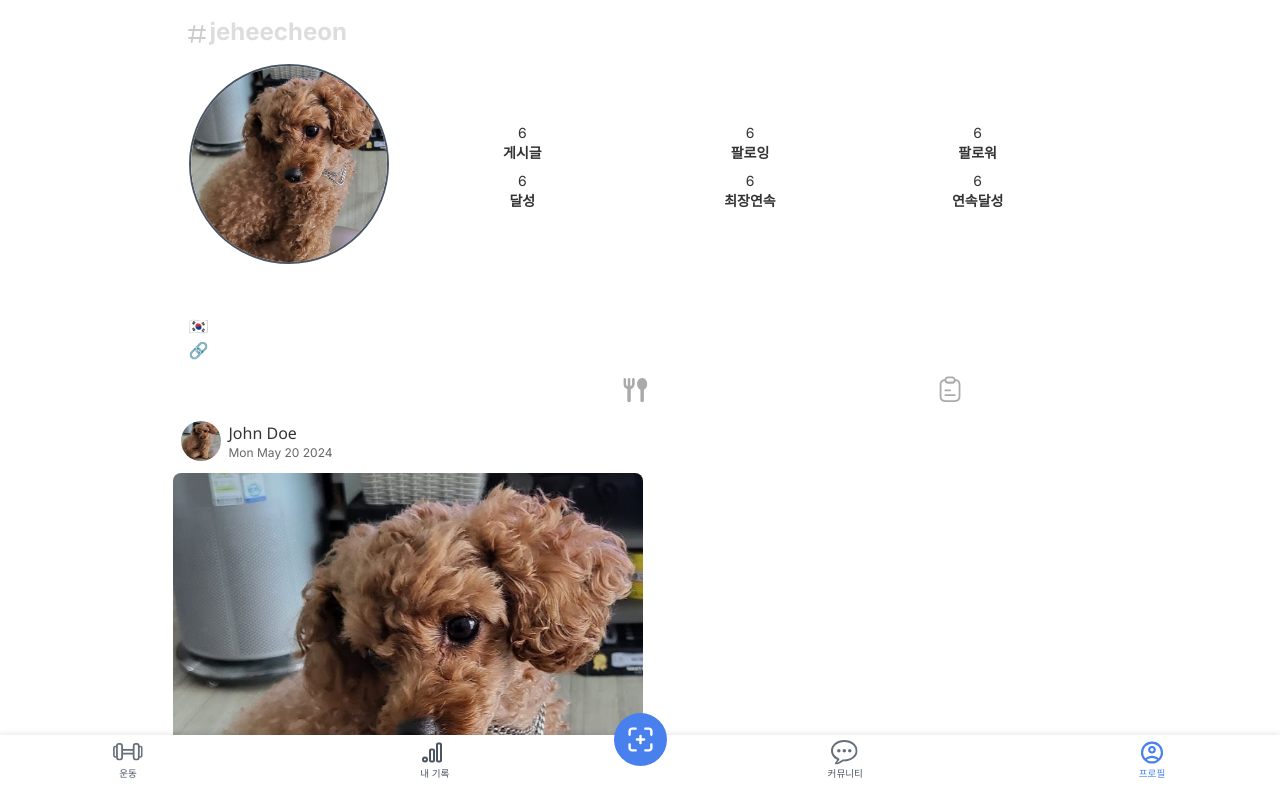
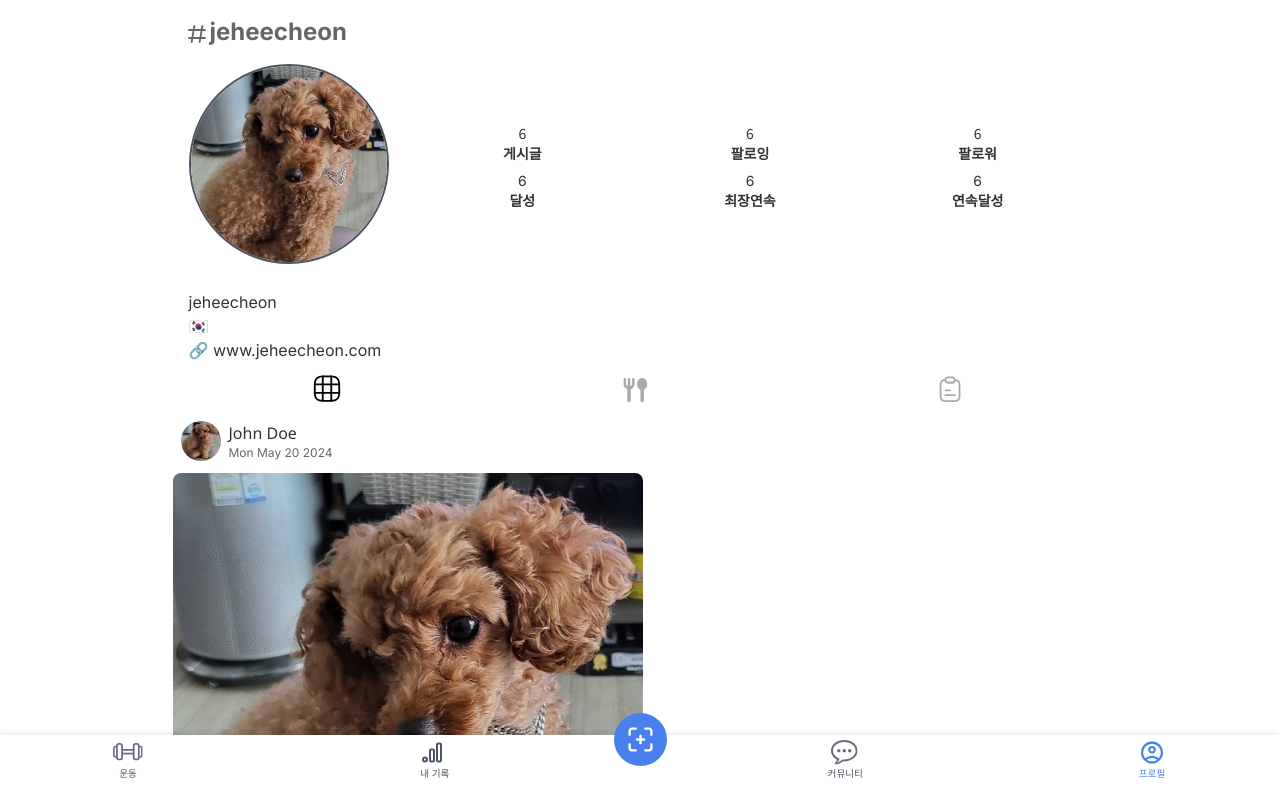
Before and after one commit to MJUZzang/muckGYMma, a Next.js app in the folder projects/fe/: page /profile/posts in a window 1280 px wide. Shown: the top 798 px of the page. Built offline with nearby package versions, Linux system fonts and the light colour scheme.

Commit message:
feat: ㅁㅁ

```diff
--- a/projects/fe/app/community/layout.tsx
+++ b/projects/fe/app/community/layout.tsx
@@ -36,7 +36,7 @@ const CommunityLayout: React.FC<CommunityLayoutProps> = (props) => {
             <div className="flex flex-col border-b-[1px] border-b-gray-300 px-3">
                 <div className="mt-3 max-w-[935px] mx-auto w-full">
                     <p
-                        className={`text-app-font-3 text-2xl font-semibold ${dosis.className}`}
+                        className={`text-app-font-4 text-2xl font-semibold ${dosis.className}`}
                     >
                         Community
                     </p>
--- a/projects/fe/app/profile/_components/Grid.tsx
+++ b/projects/fe/app/profile/_components/Grid.tsx
@@ -17,23 +17,18 @@ function Grid({ size = 24, className, color }: GridProps) {
         >
             <path
                 d="M15 22.75H9C3.57 22.75 1.25 20.43 1.25 15V9C1.25 3.57 3.57 1.25 9 1.25H15C20.43 1.25 22.75 3.57 22.75 9V15C22.75 20.43 20.43 22.75 15 22.75ZM9 2.75C4.39 2.75 2.75 4.39 2.75 9V15C2.75 19.61 4.39 21.25 9 21.25H15C19.61 21.25 21.25 19.61 21.25 15V9C21.25 4.39 19.61 2.75 15 2.75H9Z"
-                fill={color}
             />
             <path
                 d="M22 9.25H2.03C1.62 9.25 1.28 8.91 1.28 8.5C1.28 8.09 1.62 7.75 2.03 7.75H22C22.41 7.75 22.75 8.09 22.75 8.5C22.75 8.91 22.41 9.25 22 9.25Z"
-                fill={color}
             />
             <path
                 d="M22 16.25H2.03C1.62 16.25 1.28 15.91 1.28 15.5C1.28 15.09 1.62 14.75 2.03 14.75H22C22.41 14.75 22.75 15.09 22.75 15.5C22.75 15.91 22.41 16.25 22 16.25Z"
-                fill={color}
             />
             <path
                 d="M8.50999 22.74C8.09999 22.74 7.75999 22.4 7.75999 21.99V2.00999C7.75999 1.59999 8.09999 1.25999 8.50999 1.25999C8.91999 1.25999 9.25999 1.59999 9.25999 2.00999V21.98C9.25999 22.4 8.92999 22.74 8.50999 22.74Z"
-                fill={color}
             />
             <path
                 d="M15.51 22.74C15.1 22.74 14.76 22.4 14.76 21.99V2.00999C14.76 1.59999 15.1 1.25999 15.51 1.25999C15.92 1.25999 16.26 1.59999 16.26 2.00999V21.98C16.26 22.4 15.93 22.74 15.51 22.74Z"
-                fill={color}
             />
         </svg>
     );
--- a/projects/fe/app/profile/_components/Hash.tsx
+++ b/projects/fe/app/profile/_components/Hash.tsx
@@ -3,10 +3,9 @@ import React from "react";
 interface HashProps {
     className?: string;
     size?: number;
-    strokeColor?: string;
 }
 
-function Hash({ className, size = 24, strokeColor }: HashProps) {
+function Hash({ className, size = 24 }: HashProps) {
     return (
         <svg
             width={size}
@@ -17,7 +16,6 @@ function Hash({ className, size = 24, strokeColor }: HashProps) {
         >
             <path
                 d="M20 16H4M20 8H4M6.66667 20L9.33333 4M14.6667 20L17.3333 4"
-                stroke={strokeColor || "white"}
                 strokeWidth={1.8}
                 strokeLinecap="round"
             />
--- a/projects/fe/app/profile/layout.tsx
+++ b/projects/fe/app/profile/layout.tsx
@@ -1,8 +1,6 @@
 "use client";
 
 import React, { useEffect } from "react";
-import LogoAndTitle from "@/_components/LogoAndTitle";
-import Settings from "@/profile/_images/Settings";
 import Image from "next/image";
 import exampleImage from "@/_images/pooh.jpg";
 import FoodPicture from "@/_components/FoodPicture";
@@ -12,6 +10,9 @@ import ForkKnife from "@/profile/_components/ForkKnife";
 import Analytics from "@/profile/_components/Analytics";
 import { usePathname } from "next/navigation";
 import Link from "next/link";
+import { Noto_Sans_KR } from "next/font/google";
+
+const notoSansKr = Noto_Sans_KR({ subsets: ["latin"] });
 
 const Page = ({
     children,
@@ -25,8 +26,8 @@ const Page = ({
             <div className="mx-auto max-w-[935px] flex items-center justify-between px-3 mt-2 lg:mt-4 mb-4">
                 {/* User name */}
                 <div className="flex items-center gap-1">
-                    <Hash strokeColor="#cccccc" size={21} />
-                    <p className="text-[#dddddd] text-lg md:text-xl lg:text-2xl font-bold">
+                    <Hash className="stroke-app-font-4" size={21} />
+                    <p className="text-app-font-4 text-lg md:text-xl lg:text-2xl font-bold">
                         jeheecheon
                     </p>
                 </div>
@@ -67,7 +68,9 @@ const Page = ({
                     </div>
 
                     <div className="flex flex-col w-full gap-2 text-sm">
-                        <div className="flex text-app-font-2 justify-between w-full">
+                        <div
+                            className={`flex text-app-font-2 justify-between w-full ${notoSansKr.className}`}
+                        >
                             <div className="w-full flex flex-col items-center">
                                 <p>6</p>
                                 <p className="font-semibold">게시글</p>
@@ -98,10 +101,10 @@ const Page = ({
                     </div>
                 </div>
 
-                <div className="mx-4 mt-5">
-                    <p className="text-white">jeheecheon</p>
-                    <p className="text-white">🇰🇷</p>
-                    <p className="text-white">🔗 www.jeheecheon.com</p>
+                <div className="mx-4 mt-5 text-app-font-2">
+                    <p>jeheecheon</p>
+                    <p>🇰🇷</p>
+                    <p>🔗 www.jeheecheon.com</p>
                 </div>
 
                 <div className="flex justify-between items-center mt-3">
@@ -114,11 +117,10 @@ const Page = ({
                         href="/profile/posts"
                     >
                         <Grid
-                            className={`w-full`}
-                            color={`${
+                            className={`w-full ${
                                 pathname.includes("/profile/posts")
-                                    ? "white"
-                                    : "#aaaaaa"
+                                    ? "fill-app-"
+                                    : "fill-app-interted-font-3"
                             }`}
                             size={33}
                         />
```
Also changed, not shown: 1 other file (tests, documents, lock files or other folders).
